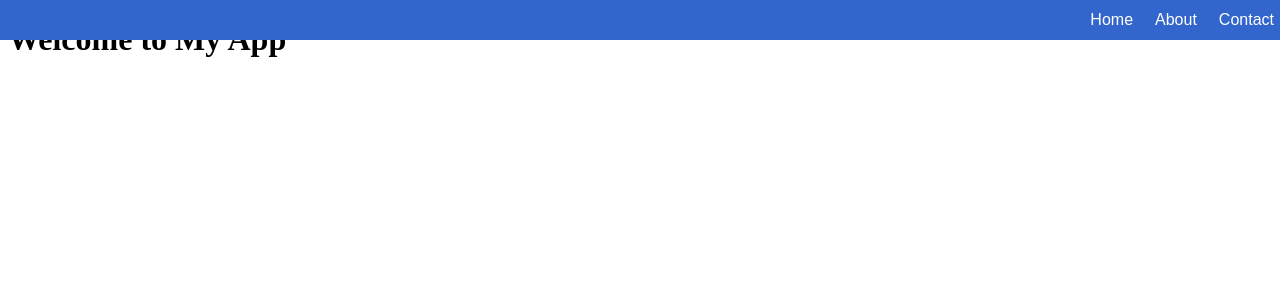
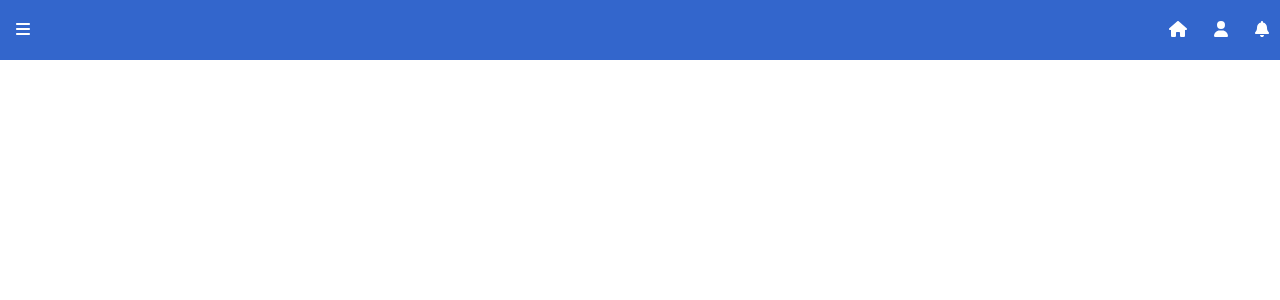
Before and after one commit to danshahaf/OneClass, a React (Create React App) app in the folder frontend/: page / in a window 1280 px wide. Shown: the top 300 px of the page. Built offline with nearby package versions, Linux system fonts and the light colour scheme.

Commit message:
top menu progress

```diff
--- a/frontend/package.json
+++ b/frontend/package.json
@@ -3,6 +3,9 @@
   "version": "0.1.0",
   "private": true,
   "dependencies": {
+    "@fortawesome/fontawesome-svg-core": "^6.4.0",
+    "@fortawesome/free-solid-svg-icons": "^6.4.0",
+    "@fortawesome/react-fontawesome": "^0.2.0",
     "@mui/icons-material": "^5.14.0",
     "@testing-library/jest-dom": "^5.16.5",
     "@testing-library/react": "^13.4.0",
--- a/frontend/src/App.js
+++ b/frontend/src/App.js
@@ -5,9 +5,11 @@ const App = () => {
   return (
     <div>
       <MainMenu />
-      {/* Add the rest of your application components here */}
-      <h1>Welcome to My App</h1>
-      {/* Other components and content */}
+      <div className="main-content">
+        {/* Add the rest of your application components here */}
+        <h1>Welcome to My App</h1>
+        {/* Other components and content */}
+      </div>
     </div>
   );
 };
--- a/frontend/src/components/MainMenu.css
+++ b/frontend/src/components/MainMenu.css
@@ -1,14 +1,19 @@
 .main-menu {
-  background-color: #3366cc; /* Lightened blue color */
-  height: 40px;
-  position: fixed; /* Position the menu bar fixed */
-  top: 0; /* Position it at the top */
-  left: 0; /* Position it at the left */
-  width: 100%; /* Set width to 100% */
+    background-color: #3366cc;
+    height: 60px;
+    position: fixed;
+    top: 0;
+    left: 0;
+    width: 100%;
     display: flex;
     justify-content: flex-end;
     align-items: center;
-  z-index: 9999; /* Set a high z-index to ensure it appears above other elements */
+    z-index: 9999;
+  }
+
+  .left-menu {
+    margin-right: auto;
+    margin-left: 10px;
   }
 
   .main-menu ul {
@@ -29,4 +34,21 @@
     color: white;
     font-size: 16px;
     cursor: pointer;
+    margin-right: 5px; /* Add spacing to the right of each icon */
   }
+
+
+  .menu-button.active {
+    color: #3366cc;
+  }
+
+  .notification-window {
+    position: absolute;
+    top: 100%;
+    left: 50%;
+    transform: translateX(-50%);
+    background-color: #fff;
+    padding: 10px;
+    border: 1px solid #ccc;
+    border-radius: 4px;
+  }
--- a/frontend/src/components/MainMenu.js
+++ b/frontend/src/components/MainMenu.js
@@ -1,18 +1,50 @@
-import React from 'react';
+import React, { useState } from 'react';
+import { FontAwesomeIcon } from '@fortawesome/react-fontawesome';
+import { faBars, faHome, faBell, faUser } from '@fortawesome/free-solid-svg-icons';
+import SideMenu from './SideMenu';
 import './MainMenu.css';
 
-const MainMenu = () => {
+const MainMenu = ({ mainContentHeight }) => {
+  const [isSideMenuOpen, setIsSideMenuOpen] = useState(false);
+  const [isNotificationOpen, setIsNotificationOpen] = useState(false);
+
+  const toggleSideMenu = () => {
+    setIsSideMenuOpen(!isSideMenuOpen);
+  };
+
+  const toggleNotification = () => {
+    setIsNotificationOpen(!isNotificationOpen);
+  };
+
   return (
     <nav className="main-menu">
+      <div className="left-menu">
+        <button className="menu-button" onClick={toggleSideMenu}>
+          <FontAwesomeIcon icon={faBars} />
+        </button>
+        <SideMenu isOpen={isSideMenuOpen} mainContentHeight={mainContentHeight} />
+      </div>
       <ul>
         <li>
-          <button className="menu-button">Home</button>
+          <button className="menu-button">
+            <FontAwesomeIcon icon={faHome} />
+          </button>
         </li>
         <li>
-          <button className="menu-button">About</button>
+          <button className="menu-button">
+            <FontAwesomeIcon icon={faUser} />
+          </button>
         </li>
         <li>
-          <button className="menu-button">Contact</button>
+        <button className="menu-button" onClick={toggleNotification}>
+          <FontAwesomeIcon icon={faBell} />
+        </button>
+        {isNotificationOpen && (
+          <div className="notification-window">
+            {/* Add the content of the notification window */}
+            This is the notification window.
+          </div>
+        )}
         </li>
       </ul>
     </nav>
--- /dev/null
+++ b/frontend/src/components/SideMenu.css
@@ -0,0 +1,41 @@
+.side-menu {
+  position: fixed;
+  top: 60px; /* Adjust the top value to match the height of your menu bar */
+  left: 0;
+  width: 250px;
+  background-color: #f0f0f0;
+  transform: translateX(-100%);
+  transition: transform 0.3s ease-in-out;
+  display: flex;
+  flex-direction: column; /* Set the direction to vertical */
+  align-items: flex-start; /* Align items to the start of the container */
+  padding-left: 10px; /* Add spacing from the left edge */
+}
+
+.side-menu.open {
+  transform: translateX(0);
+}
+
+.side-menu ul {
+  list-style: none;
+  padding: 0;
+  margin: 10px 0; /* Adjust the margin as needed */
+  display: flex;
+  flex-direction: column; /* Set the direction to vertical */
+}
+
+.side-menu li {
+  margin-bottom: 10px; /* Adjust the margin as needed */
+  display: flex;
+  align-items: center; /* Align items vertically in each list item */
+}
+
+.side-menu li a {
+  text-decoration: none;
+  color: #333;
+  margin-left: 10px; /* Add spacing between the icon and text */
+}
+
+.side-menu li i {
+  margin-right: 10px; /* Add spacing between the icon and text */
+}
--- /dev/null
+++ b/frontend/src/components/SideMenu.js
@@ -0,0 +1,29 @@
+import React from 'react';
+import './SideMenu.css';
+
+const SideMenu = ({ isOpen, mainContentHeight }) => {
+  return (
+    <div
+      className={`side-menu ${isOpen ? 'open' : ''}`}
+      style={{ height: mainContentHeight }}
+    >
+      {/* Add your side menu content here */}
+      <ul className="menu-options">
+        <li>
+          <a href="#">Calendar</a>
+        </li>
+        <li>
+          <a href="#">Planner</a>
+        </li>
+        <li>
+          <a href="#">Career</a>
+        </li>
+        <li>
+          <a href="#">Extracurriculars</a>
+        </li>
+      </ul>
+    </div>
+  );
+};
+
+export default SideMenu;
```
Also changed, not shown: 1 other file (tests, documents, lock files or other folders). Lines whose indentation alone changed are shown as unchanged.
